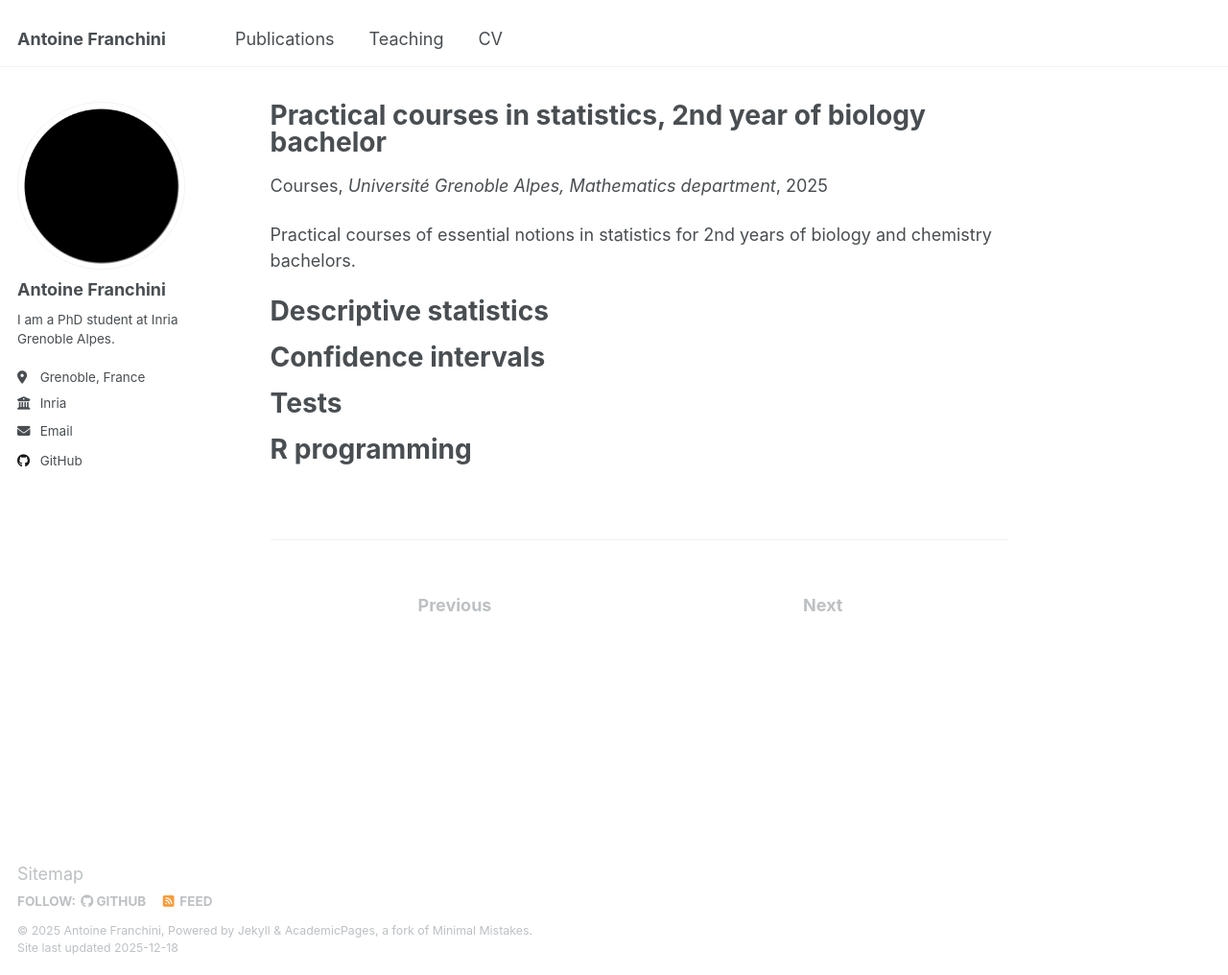
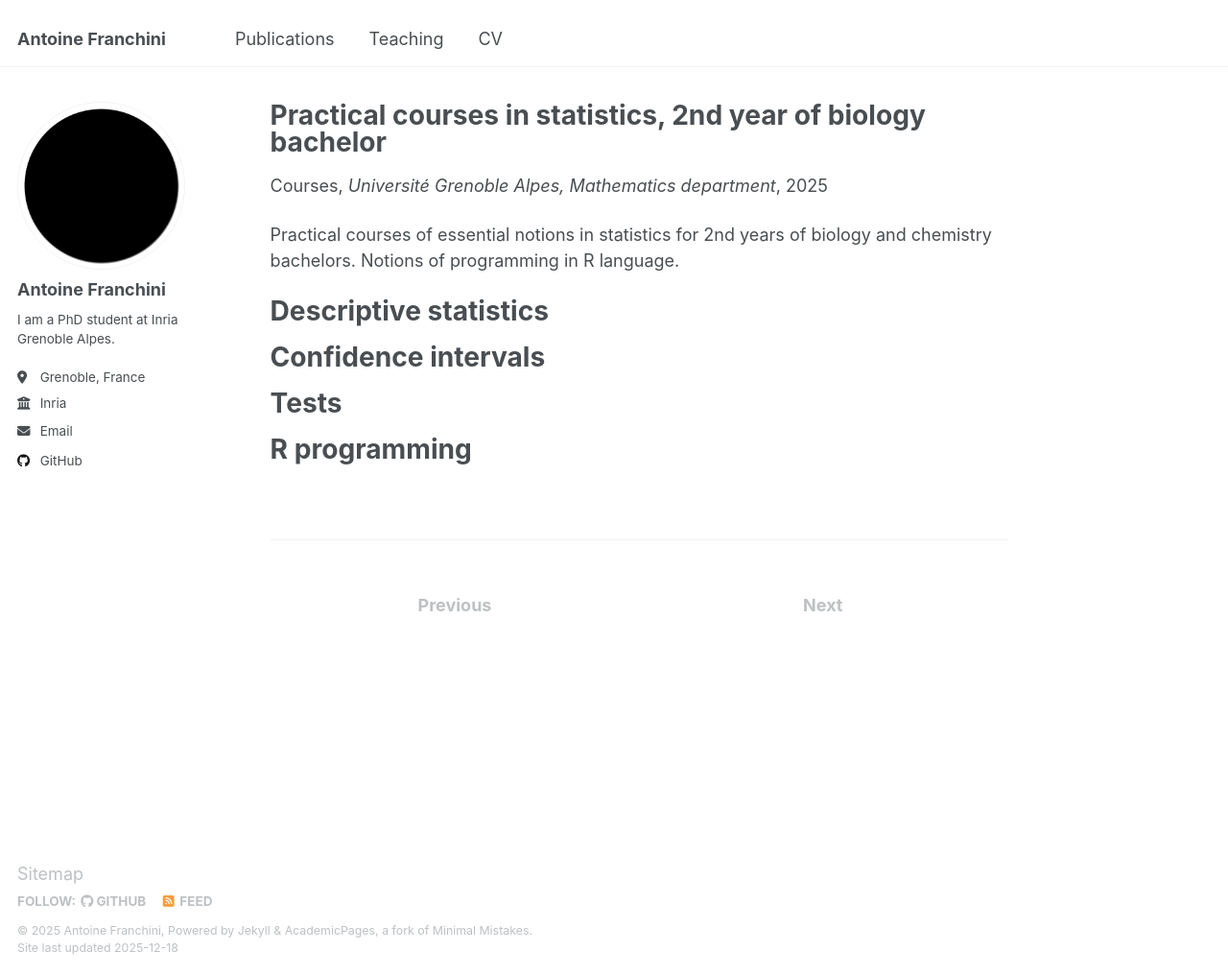
Before and after one commit to antoineinria/antoineinria.github.io, a Jekyll site: the page built from _teaching/2025_9_teaching.md, in a window 1280 px wide and 1016 px high. Shown: the whole window at 96% size. Built offline with Jekyll 4.4.1, drawn with Linux system fonts in a browser that asks for light colours.

Commit message:
Update 2025_9_teaching.md

```diff
--- a/_teaching/2025_9_teaching.md
+++ b/_teaching/2025_9_teaching.md
@@ -7,7 +7,7 @@ date: 2025-09-01
 location: "Grenoble, France"
 ---
 
-Practical courses of essential notions in statistics for 2nd years of biology and chemistry bachelors.
+Practical courses of essential notions in statistics for 2nd years of biology and chemistry bachelors. Notions of programming in R language.
 
 Descriptive statistics
 ======
```
